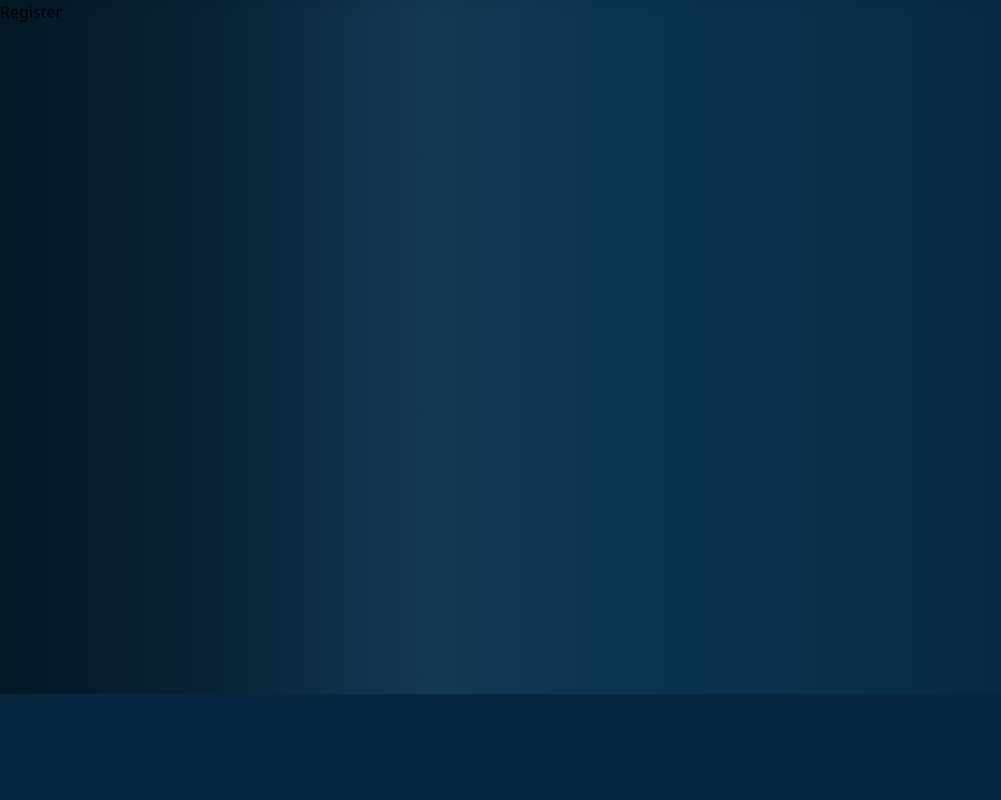
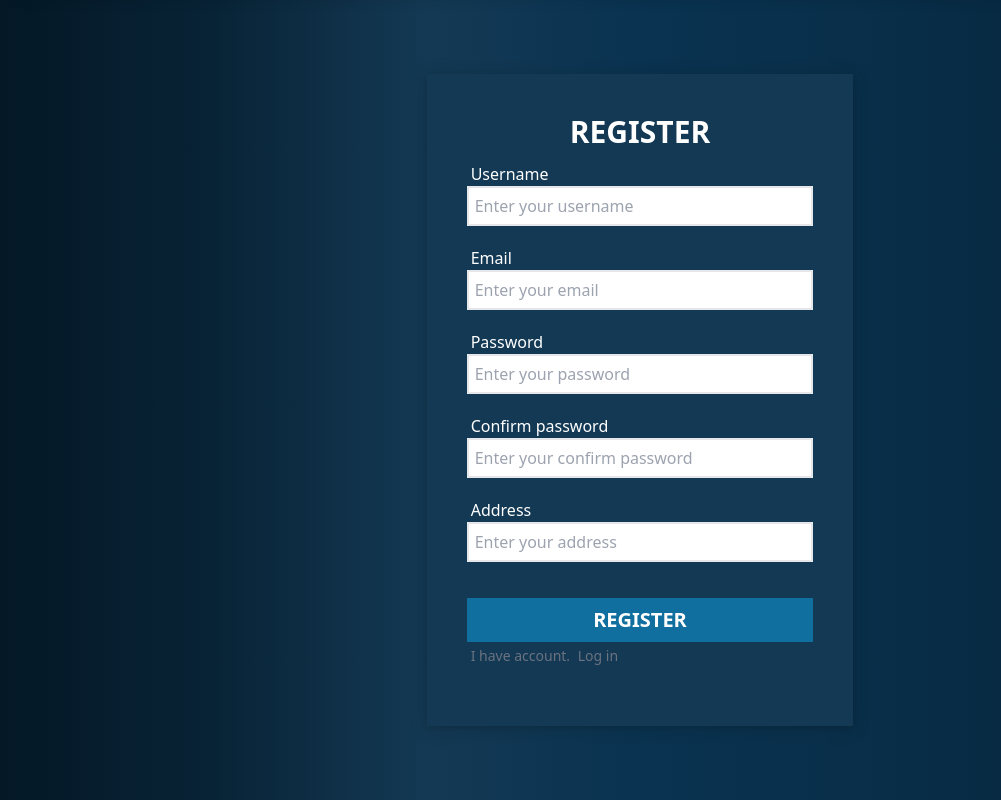
Before and after one commit to Visal2442/VC1-G9, a PHP site: page /register in a window 1280 px wide. Shown: the part 106-906 px from the top of the page, without its empty margins (0-1001 px from the left). Before the commit the page ends 800 px from the top, so only its background shows below. Run offline with PHP 8.4, Linux system fonts and the light colour scheme; data that the repository does not hold is empty; some libraries are stand-ins or nearby versions.

Commit message:
[BTA-21]:VIEW - Create Register view

```diff
--- a/views/register/register.view.php
+++ b/views/register/register.view.php
@@ -2,4 +2,69 @@
 <?php require "views/partials/nav.php" ?>
 <?php require "views/partials/banner.php" ?>
 
-<h1>Register</h1>
+<form action="" method="" class="min-w-screen min-h-screen flex items-center justify-center  py-5">
+    <div class="md:flex w-full h-1/4">
+        <div class="w-1/3 md:py-10  md:px-10 m-auto " style="background-color:#133954; box-shadow: rgba(14, 30, 37, 0.12) 0px 2px 4px 0px, rgba(14, 30, 37, 0.32) 0px 2px 16px 0px;">
+            <div class="text-center mb-3">
+                <h1 class="font-bold text-3xl text-white">REGISTER</h1>
+            </div>
+            <div>
+                <div class="flex -mx-3">
+                    <div class="w-full px-3 mb-5">
+                        <label for="" class="text-white  px-1 font-medium">Username</label>
+                        <div class="flex">
+                            <div class="w-10 z-10 pl-1 text-center pointer-events-none flex items-center justify-center"><i class="mdi mdi-email-outline text-gray-400 text-lg"></i></div>
+                            <input type="text" class="w-full -ml-10 p-1.5 border-2 border-gray-200 outline-none  font-thin" placeholder="Enter your username" required>
+                            </div>
+                        </div>
+                    </div>
+                    <div class="flex -mx-3">
+                        <div class="w-full px-3 mb-5">
+                            <label for="" class="text-white  px-1 font-medium">Email</label>
+                            <div class="flex">
+                                <div class="w-10 z-10 pl-1 text-center pointer-events-none flex items-center justify-center"><i class="mdi mdi-email-outline text-gray-400 text-lg"></i></div>
+                                <input type="email" class="w-full -ml-10 pr-3 p-1.5  border-2 border-gray-200 outline-none  font-thin" placeholder="Enter your email" required>
+                            </div>
+                        </div>
+                    </div>
+                    <div class="flex -mx-3">
+                        <div class="w-full px-3 mb-5">
+                            <label for="" class="text-white px-1 font-medium">Password</label>
+                            <div class="flex">
+                                <div class="w-10 z-10 pl-1 text-center pointer-events-none flex items-center justify-center"><i class="mdi mdi-email-outline text-gray-400 text-lg"></i></div>
+                                <input type="password" class="w-full -ml-10 pr-3 p-1.5  border-2 border-gray-200 outline-none font-thin" placeholder="Enter your password" required>
+                            </div>
+                        </div>
+                    </div>
+                    <div class="flex -mx-3">
+                        <div class="w-full px-3 mb-5">
+                            <label for="" class="text-white   px-1 font-medium"> Confirm  password</label>
+                            <div class="flex">
+                                <div class="w-10 z-10 pl-1 text-center pointer-events-none flex items-center justify-center"><i class="mdi mdi-lock-outline text-gray-400 text-lg"></i></div>
+                                <input type="password" class="w-full -ml-10 pr-3 p-1.5  border-2 border-gray-200 outline-none font-thin" placeholder="Enter your confirm password">
+                            </div>
+                        </div>
+                    </div>
+                    <div class="flex -mx-3">
+                        <div class="w-full px-3 mb-9">
+                            <label for="" class="text-white px-1 font-medium text-blak-500">Address</label>
+                            <div class="flex">
+                                <div class="w-10 z-10 pl-1 text-center pointer-events-none flex items-center justify-center"><i class="mdi mdi-lock-outline text-gray-400 text-lg"></i></div>
+                                <input type="text" class="w-full -ml-10 pr-3 p-1.5  border-2 border-gray-200 outline-none font-thin" placeholder="Enter your address ">
+                            </div>
+                        </div>
+                    </div>
+                    <div class="flex -mx-3">
+                        <div class="w-full px-3 mb-5">
+                            <button class=" bg-sky-500/50 hover:bg-sky-500/60 register block w-full  mx-auto text-white text-xl  font-bold p-2" >REGISTER</button>
+                            <p class="text-sm  text-gray-500 dark:text-white pt-1 pl-1">
+                            I have account.<a href="#"
+                                class="pl-1  font-lg text-primary-600 dark:text-primary-500 hover:underline hover:text-red-500">
+                                Log in </a>
+                            </p>
+                        </div>
+                    </div>
+            </div>
+        </div>
+    </div>
+</form>
```
